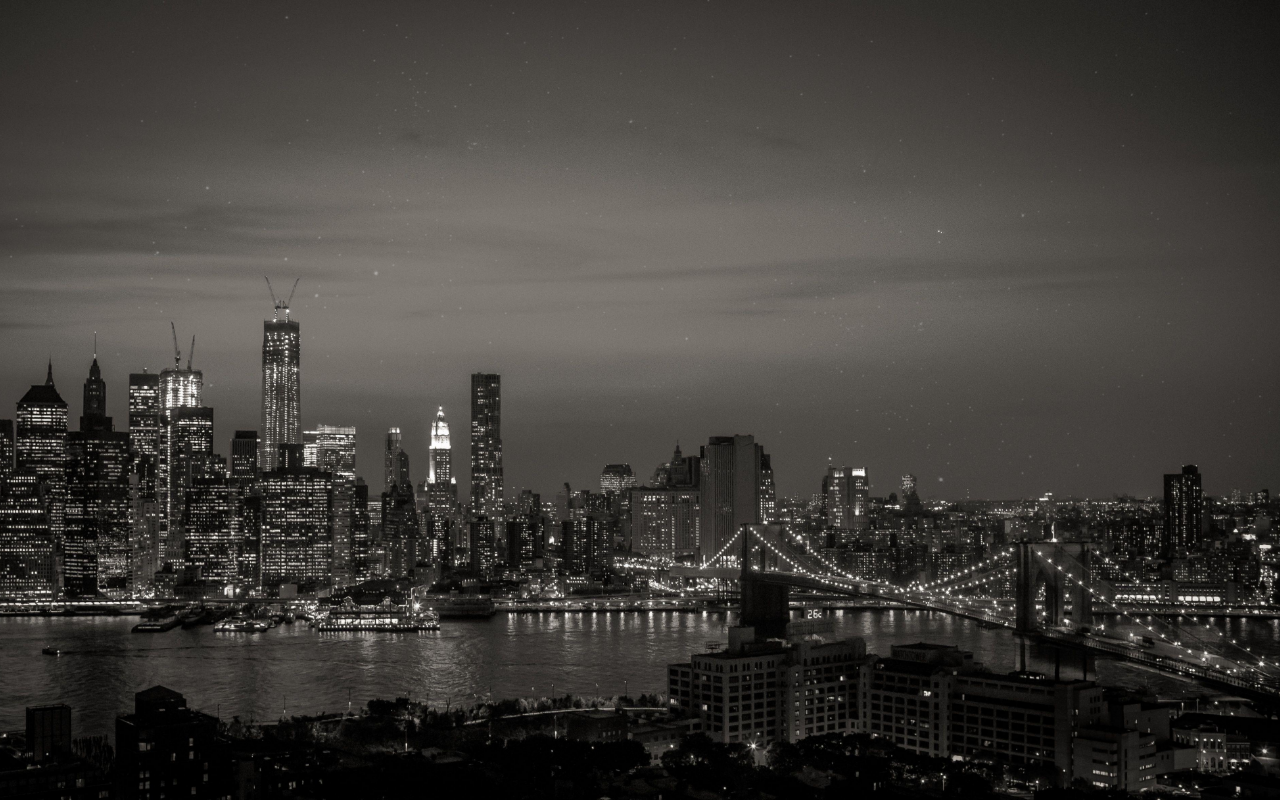
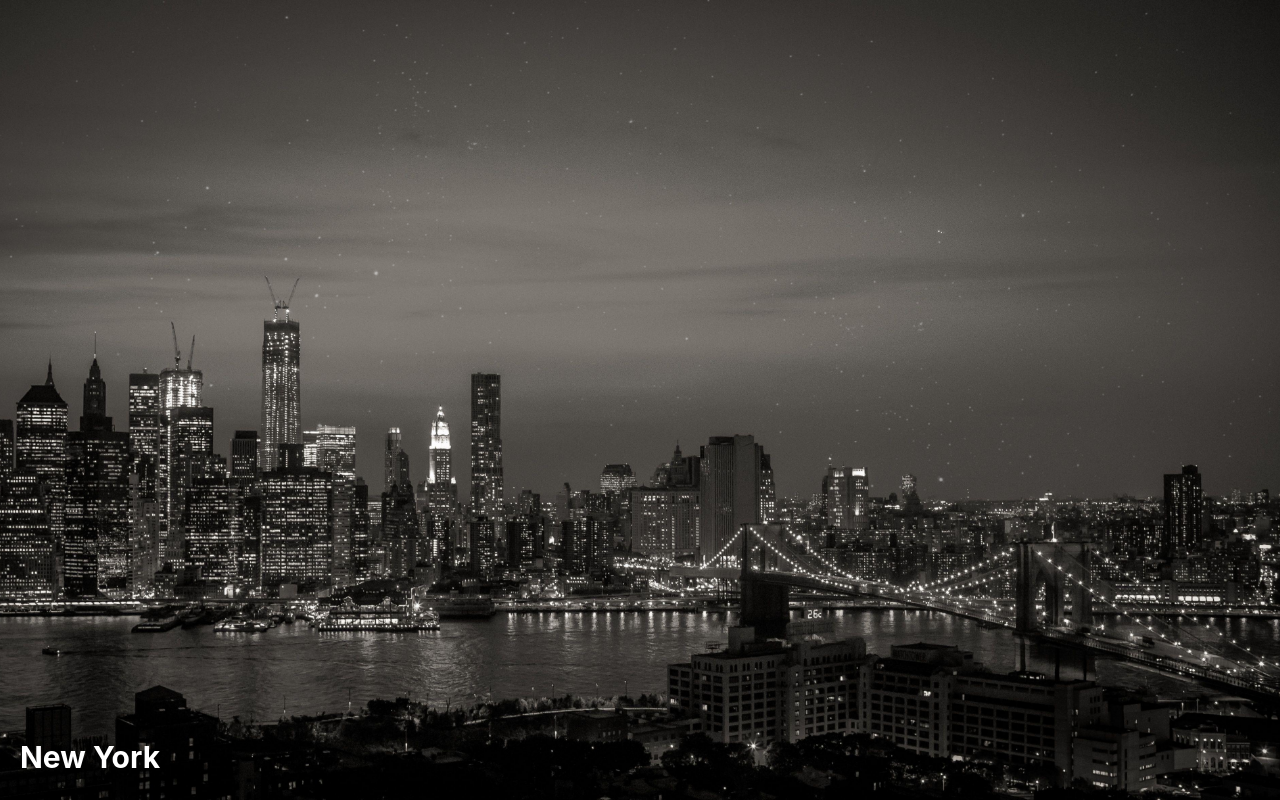
Before and after one commit to deanpr02/SportsWebsite, a React (Vite) app: page / in a window 1280 px wide. Built offline with nearby package versions, Linux system fonts and the light colour scheme.

Commit message:
added slight twinkle animation and temp city name on login screen

```diff
--- a/src/Components/LoginView/Login.css
+++ b/src/Components/LoginView/Login.css
@@ -30,6 +30,11 @@
     }
 }
 
+@keyframes twinkle {
+    0% { opacity: 0.5; }
+    100% { opacity: 1; }
+  }
+
 .stars{
     background:transparent url(../../assets/login-resources/newyork/stars-ny.png);
     position: absolute;
@@ -42,8 +47,17 @@
     z-index: 2;
     background-size: cover;
     background-position:center;
-    animation: scattered-twinkle 5s infinite ease-in-out;
+    animation: twinkle 4s infinite alternate;;
 
     /* Add filters for randomness */
-    filter: brightness(1.2) contrast(1.2);
+    /*filter: brightness(1.2) contrast(1.2);*/
 }
+
+.city-name{
+    position: fixed;
+    bottom: 20px;
+    left: 20px;
+    font-size: 30px;
+    color: white;
+    font-weight: bold;
+}
--- a/src/Components/LoginView/Login.jsx
+++ b/src/Components/LoginView/Login.jsx
@@ -15,6 +15,7 @@ export default function Login() {
       <>
       <div className="login-background"></div>
       <div className="stars"></div>
+        <p className="city-name">New York</p>
         <p>Login</p>
       </>
     )
```
